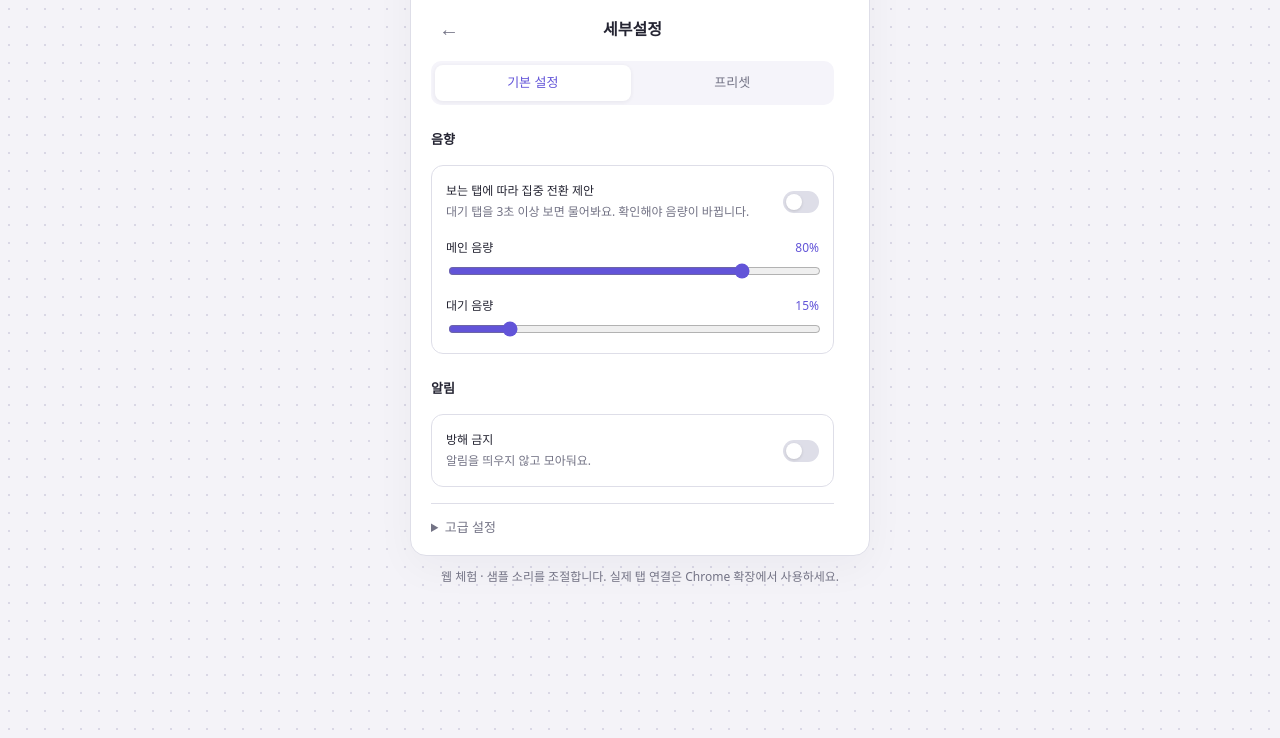
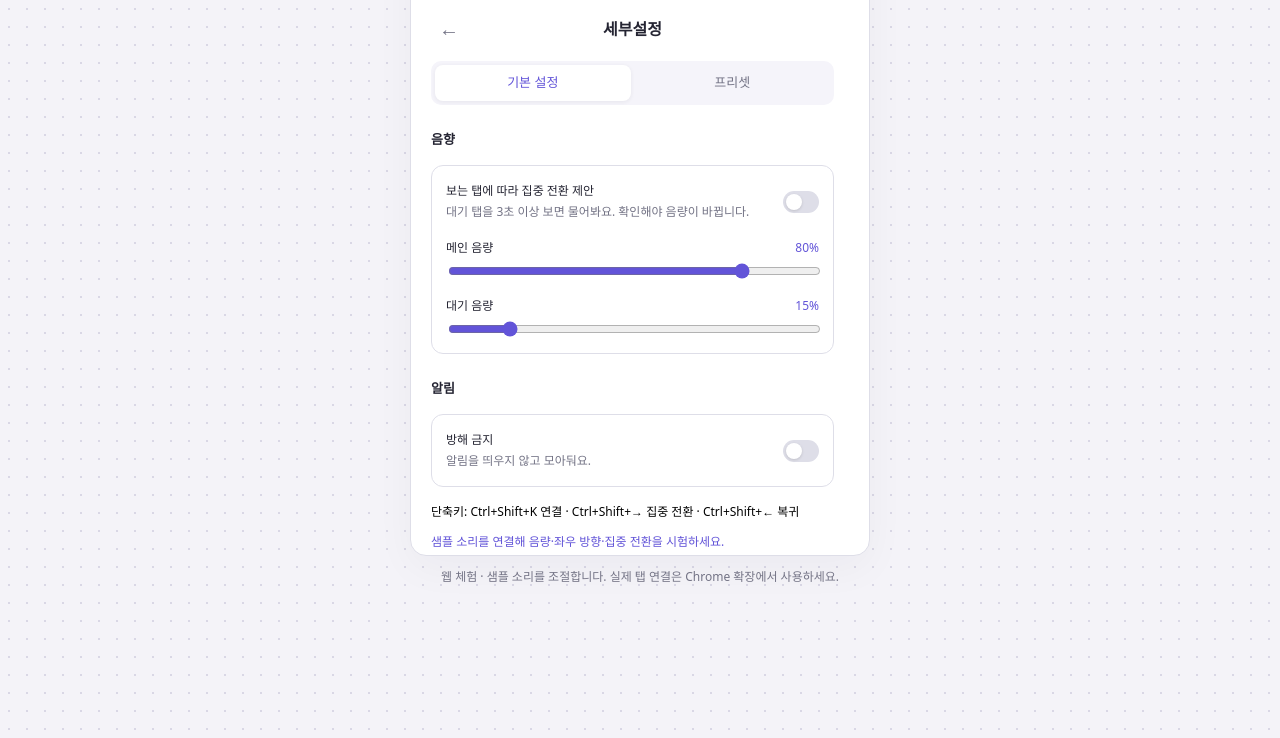
Before and after one commit to leewonjunlee-eng/InThon, a website with bundled scripts: page demo/index.html in a window 1280 px wide. Both pictures are taken after a click on the button "세부설정". Shown: the part 126-864 px from the top of the page. Built offline with nearby package versions, Linux system fonts and the light colour scheme.

Commit message:
Hide advanced settings UI and darken shortcut instructions

```diff
--- a/extension/popup/app.js
+++ b/extension/popup/app.js
@@ -144,7 +144,7 @@ function volumeSetting(name, title) {
 function renderGeneral() {
   return `<section class="settings-section sound-settings"><h3>음향</h3><div class="settings-card">${settingsSwitch("auto", "보는 탭에 따라 집중 전환 제안", "대기 탭을 3초 이상 보면 물어봐요. 확인해야 음량이 바뀝니다.")}${volumeSetting("focusVol", "메인 음량")}${volumeSetting("bgVol", "대기 음량")}</div></section>
     <section class="settings-section"><h3>알림</h3><div class="settings-card">${settingsSwitch("dnd", "방해 금지", "알림을 띄우지 않고 모아둬요.")}</div></section>
-    <details class="settings-advanced" data-profile-detail="advanced"><summary>고급 설정</summary><div class="settings-card">${settingsSwitch("screen", "화면 변화 감지", "이미지가 서버로 전송돼요. 변경 후 탭을 다시 연결해 주세요.")}</div></details><p class="sub">단축키: Ctrl+Shift+K 연결 · Ctrl+Shift+→ 집중 전환 · Ctrl+Shift+← 복귀</p>`;
+    <p class="shortcut-help">단축키: Ctrl+Shift+K 연결 · Ctrl+Shift+→ 집중 전환 · Ctrl+Shift+← 복귀</p>`;
 }
 function renderPresetList() {
   const custom = state.profiles.filter(profile => profile.id.startsWith("custom-"));
--- a/extension/popup/styles.css
+++ b/extension/popup/styles.css
@@ -421,3 +421,5 @@ html.extension-popup { width: 460px; height: 600px; }
 #ab-mock .slot-actions > :first-child { justify-self: start; }
 #ab-mock .slot-actions > :nth-child(2) { justify-self: center; }
 #ab-mock .slot-actions > :last-child { justify-self: end; }
+
+#ab-mock .shortcut-help { font-size: 12px; color: #000; }
```
